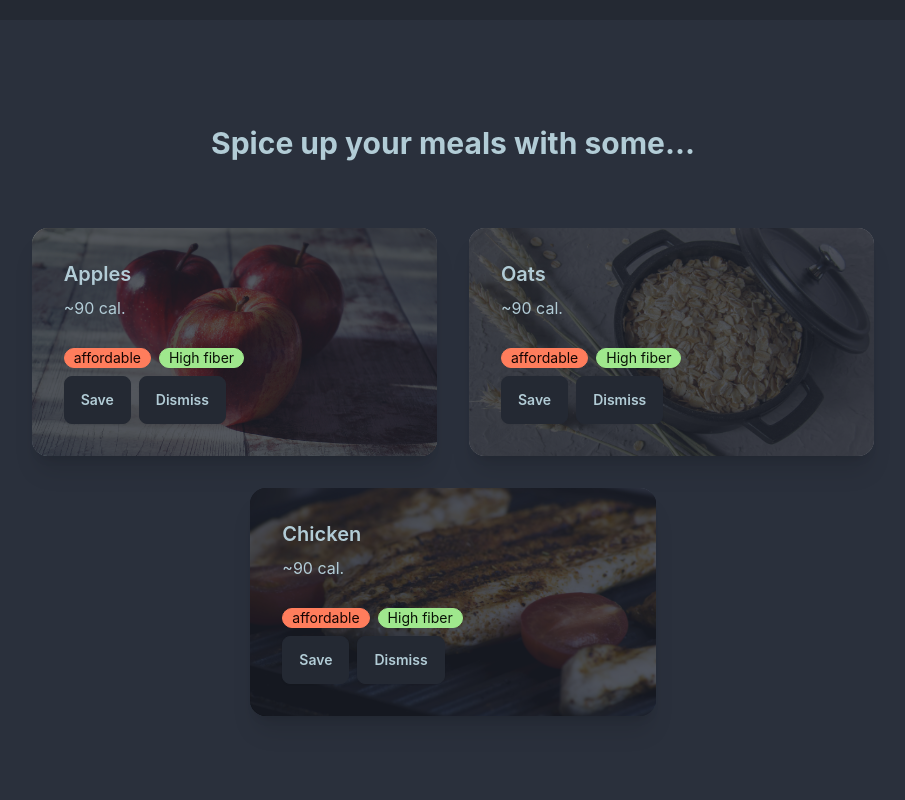
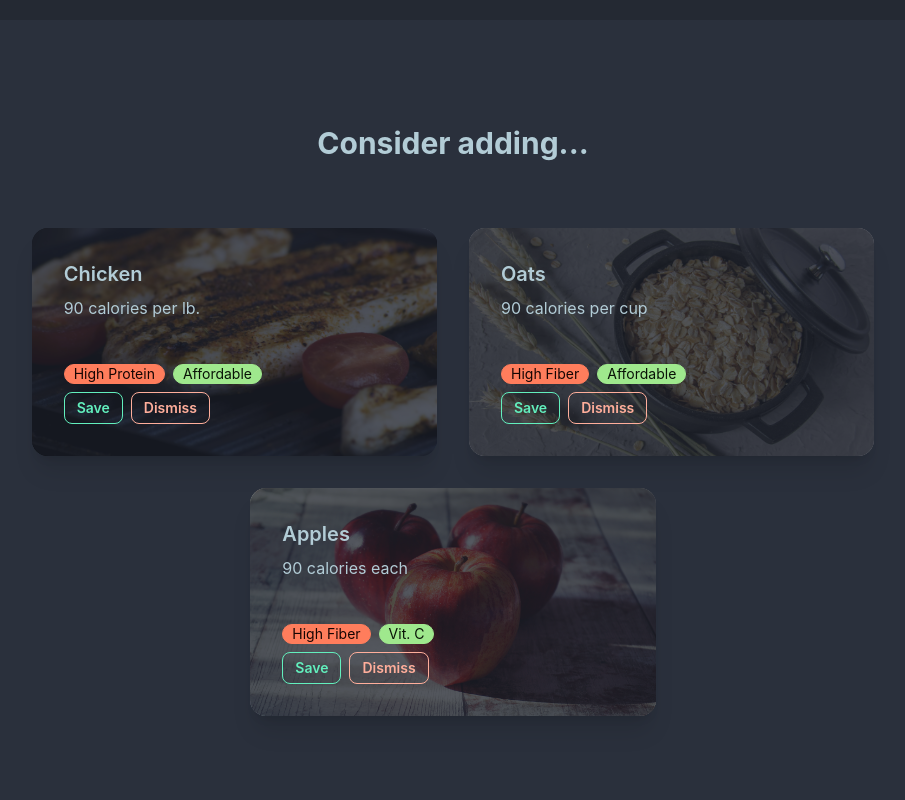
Before and after one commit to DanielCW7/food-finder, a React (Create React App) app: page / in a window 1280 px wide. Shown: the part 1580-2380 px from the top of the page, without its empty margins (187-1092 px from the left). Built offline with nearby package versions, Linux system fonts and the light colour scheme.

Commit message:
MINOR(structure): food cards are individual elements, remove page temporarily

```diff
--- /dev/null
+++ b/src/components/foodCard.js
@@ -0,0 +1,26 @@
+
+// will receive props for image, calories, stats
+// Dismiss, remove from DOM, Save add to recipes
+const foodCard = (props) => {
+    return (
+
+        <div className="card w-1/1 lg:w-1/3 flex flex-col shadow-xl image-full">
+            <figure><img src={props.img} className="img-reset"/></figure>
+            <div className="card-body">
+                <h5 className="card-title"> {props.name} </h5>
+                <p> {props.calories} </p>
+                <div className="flex gap-2 flex-wrap">
+                    <span className="badge badge-secondary"> {props.attr_1} </span>
+                    <span className="badge badge-primary"> {props.attr_2} </span>
+                </div>
+                <div className="card-actions">
+                    <button className="btn btn-success btn-outline btn-sm"> Save </button>
+                    <button className="btn btn-error btn-outline btn-sm"> Dismiss </button>
+                </div>
+            </div>
+        </div>
+
+    )
+}
+
+export default foodCard
--- a/src/components/minorHero.js
+++ b/src/components/minorHero.js
@@ -1,15 +1,19 @@
 import React from "react";
 
 const minorHero = (props) => {
+    // receives hero image and title
+
 
     return (
-            <div className="container mx-auto">
-                <div className="flex justify-center items-center min-h-screen">
+        <div className="bg-base-300">
+            <div className="container mx-auto h-96">
+                <div className="flex flex-col h-full justify-end">
                     <div className="block prose lg:prose-lg p-8 lg:p-12">
-                        <h1 className=""> ***Title props go here*** </h1>
+                        <h1 className=""> {props.title} </h1>
                     </div>
                 </div>
             </div>
+        </div>
     )
 }
 
--- a/src/components/nav.js
+++ b/src/components/nav.js
@@ -26,9 +26,9 @@ const Nav = () => {
                         <ul className="menu menu-horizontal px-1">
                             <li><a href="/"> Home </a></li>
                             <li><a href="/browse"> Browse </a></li>
-                            <li><a href="/Plans"> Plans </a></li>
-                            <li><a href="/recipes"> Recipes </a></li>
-                            <li><a href="/profile"> Profile </a></li>
+                            <li><a href="/plans"> Plans </a></li>
+                            <li><a href="/collections"> Collections </a></li>
+                            <li><a href="/"> Profile </a></li>
                             {/* icon with profile picture? */}
 
                         </ul>
--- a/src/components/suggestions.js
+++ b/src/components/suggestions.js
@@ -1,67 +1,23 @@
 import chicken from "../images/chicken.jpg"
 import apple from "../images/apples.jpg"
 import oats from "../images/oats.jpg"
+import FoodCard from "./foodCard"
 
 const Suggestions = () => {
-
+// will receive an array of healthy food items to be deleted from view or saved and then deleted from view
 
     return (
         <div className="bg-base-100 min-h-screen flex flex-col justify-center">
             <div className="container mx-auto p-8">
                 <div className="mx-auto text-center mb-16 block prose lg:prose-lg">
-                    <h2 className="text-center mb-4"> Spice up your meals with some... </h2>
+                    <h2 className="text-center mb-4"> Consider adding... </h2>
                 </div>
 
             <div className="flex justify-center flex-wrap gap-8">
 
-                <div className="card w-1/1 lg:w-1/3 flex flex-col shadow-xl image-full">
-                    <figure><img src={apple} className="img-reset"/></figure>
-                    <div className="card-body">
-                        <h5 className="card-title"> Apples </h5>
-                        <p> ~90 cal. </p>
-                        <div className="flex gap-2 flex-wrap">
-                            <span className="badge badge-secondary"> affordable </span>
-                            <span className="badge badge-primary"> High fiber </span>
-                        </div>
-                        <div className="card-actions">
-                            <button className="btn"> Save </button>
-                            <button className="btn"> Dismiss </button>
-                        </div>
-                    </div>
-                </div>
-
-                <div className="card w-1/1 lg:w-1/3 flex flex-col shadow-xl image-full">
-                    <figure><img src={oats} className="img-reset"/></figure>
-                    <div className="card-body">
-                        <h5 className="card-title"> Oats </h5>
-                        <p> ~90 cal. </p>
-                        <div className="flex gap-2 flex-wrap">
-                            <span className="badge badge-secondary"> affordable </span>
-                            <span className="badge badge-primary"> High fiber </span>
-                        </div>
-                        <div className="card-actions">
-                            <button className="btn"> Save </button>
-                            <button className="btn"> Dismiss </button>
-                        </div>
-                    </div>
-                </div>
-
-                <div className="card w-1/1 lg:w-1/3 flex flex-col shadow-xl image-full">
-                    <figure><img src={chicken} className="img-reset"/></figure>
-                    <div className="card-body">
-                        <h5 className="card-title"> Chicken </h5>
-                        <p> ~90 cal. </p>
-                        <div className="flex gap-2 flex-wrap">
-                            <span className="badge badge-secondary"> affordable </span>
-                            <span className="badge badge-primary"> High fiber </span>
-                        </div>
-                        <div className="card-actions">
-                            <button className="btn"> Save </button>
-                            <button className="btn"> Dismiss </button>
-                        </div>
-                    </div>
-                </div>
-
+                <FoodCard name="Chicken" img={chicken} calories="90 calories per lb." attr_1="High Protein" attr_2="Affordable" />
+                <FoodCard name="Oats" img={oats} calories="90 calories per cup" attr_1="High Fiber" attr_2="Affordable" />
+                <FoodCard name="Apples" img={apple} calories="90 calories each" attr_1="High Fiber" attr_2="Vit. C" />
 
             </div>
 
--- a/src/index.css
+++ b/src/index.css
@@ -15,3 +15,7 @@ code {
 .img-reset {
   aspect-ratio: 16 / 9;
 }
+
+.img-square {
+  object-fit: cover;
+}
--- a/src/pages/browse.js
+++ b/src/pages/browse.js
@@ -1,28 +1,21 @@
 import Nav from "../components/nav";
 import Footer from "../components/footer";
-
+import MinorHero from "../components/minorHero";
 
 const Browse = () => {
     return (
-        <div>
+        <>
+            {/* breadcrumbs */}
             <Nav />
 
-            <div className="bg-base-300">
-                <div className="container mx-auto h-96">
-                    <div className="flex flex-col h-full justify-end">
-                        <div className="block prose lg:prose-lg p-8 lg:p-12">
-                            <h1 className=""> Browse </h1>
-                        </div>
-                    </div>
-                </div>
-            </div>
+            <MinorHero title="Browse" />
 
         {/* toggle table format  */}
             <table>
 
             </table>
             <Footer />
-        </div>
+        </>
     )
 }
 
--- a/src/pages/recipes.js
+++ /dev/null
@@ -1,29 +0,0 @@
-import Nav from "../components/nav";
-import Footer from "../components/footer";
-
-
-const Recipes = () => {
-    return (
-        <div>
-            <Nav />
-
-            <div className="bg-base-300">
-                <div className="container mx-auto h-96">
-                    <div className="flex flex-col h-full justify-end">
-                        <div className="block prose lg:prose-lg p-8 lg:p-12">
-                            <h1 className=""> Recipes </h1>
-                        </div>
-                    </div>
-                </div>
-            </div>
-
-        {/* toggle table format  */}
-            <table>
-
-            </table>
-            <Footer />
-        </div>
-    )
-}
-
-export default Recipes
```
